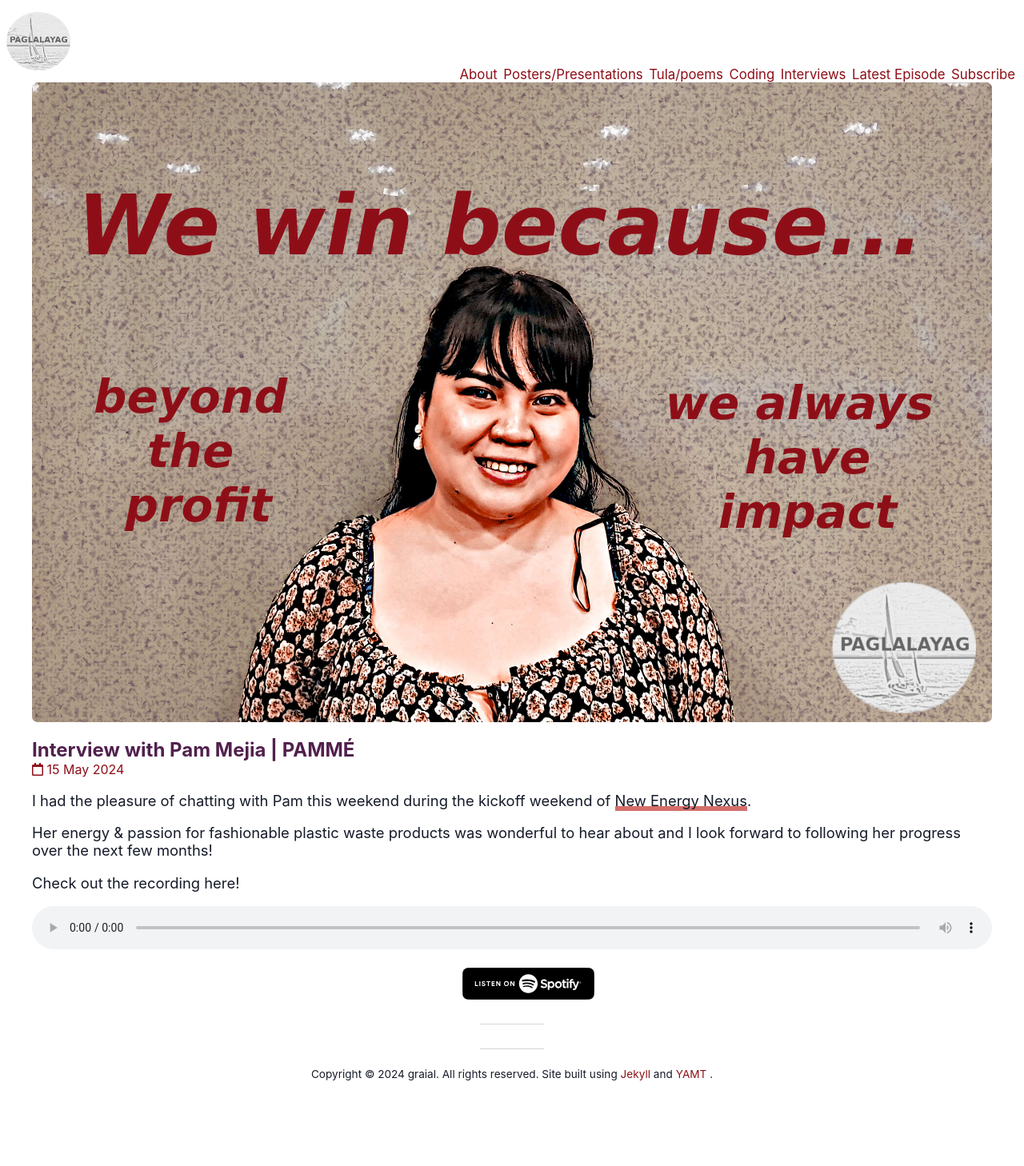
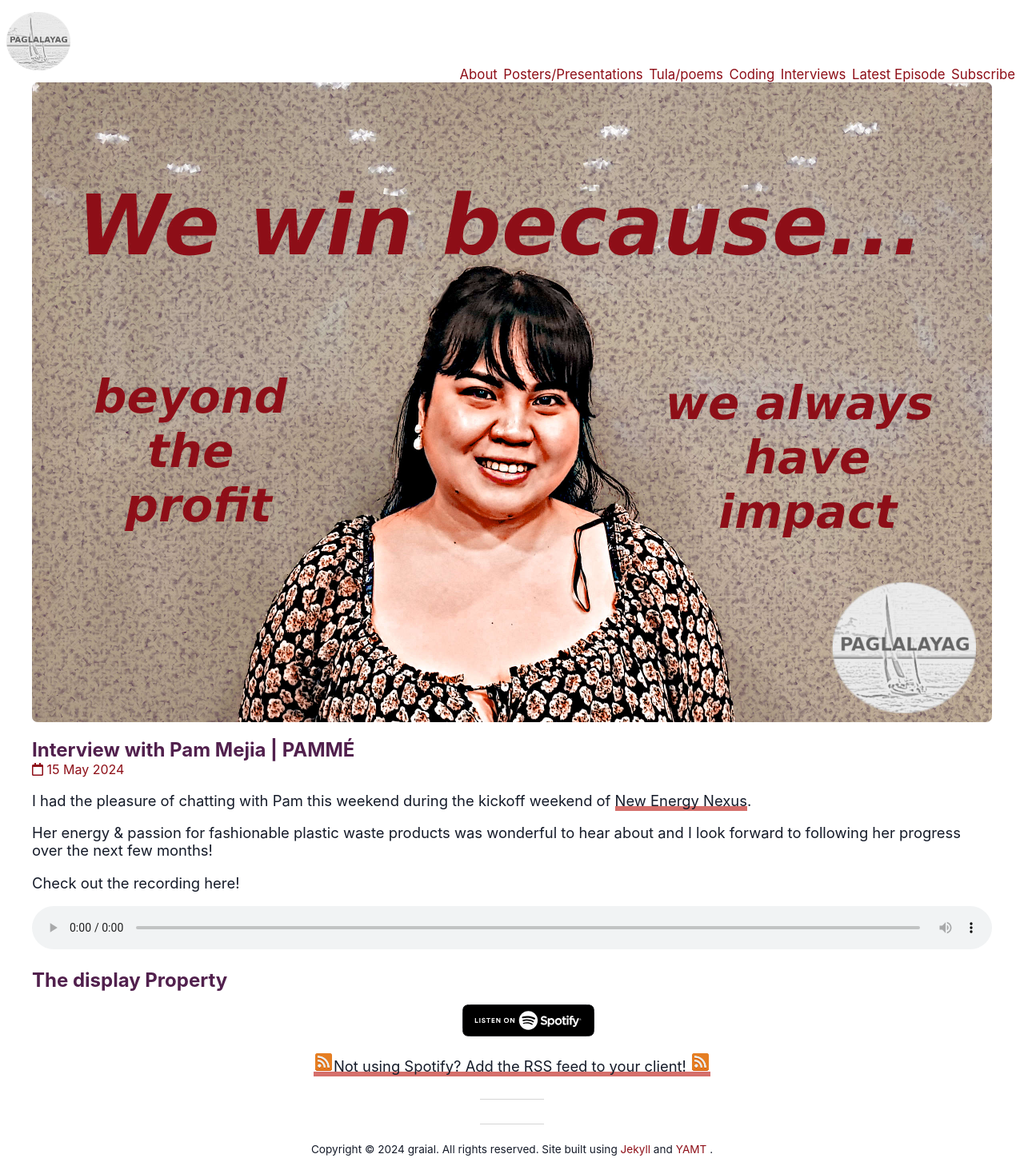
Before and after one commit to paglalayag/paglalayag.github.io, a Jekyll site: the page built from interviews/_posts/2024-05-15-pamme.md, in a window 1280 px wide. Shown: the whole page at 80% size. Built offline with Jekyll 4.4.1, drawn with Linux system fonts in a browser that asks for light colours; nearby versions of some CDN libraries; before the commit the page ends 1364 px from its top, so only the background shows below that.

Commit message:
add RSS feed tag

```diff
--- a/_includes/podsub.html
+++ b/_includes/podsub.html
@@ -1,5 +1,15 @@
+<h1>The display Property</h1>
+
 <ul>
 	{% for host in site.data.podcast_hosts %}
 			<a href="{{host.url}}"> <img src="{{host.icon}}"> {{host.title}} </a>
 	{% endfor %}
 </ul>
+
+<div align="center">
+	<p>
+		<a href="https://paglalayag.net/podcast.xml">
+			<span><img src="/assets/img/icons/rss.png" width=25></span>Not using Spotify? Add the RSS feed to your client! <span><img src="/assets/img/icons/rss.png" width=25></span>
+		</a>
+	</p>
+</div>
--- a/_sass/base.scss
+++ b/_sass/base.scss
@@ -37,6 +37,11 @@ width: 100%;
   color: #fff;
   display: block;
   font-size: larger;
+}
+
+span img {
+  display: inline;
+  margin-bottom: 0px;
 }
 
 .signup {
```
Also changed, not shown: assets/img/icons/rss.png (added).
